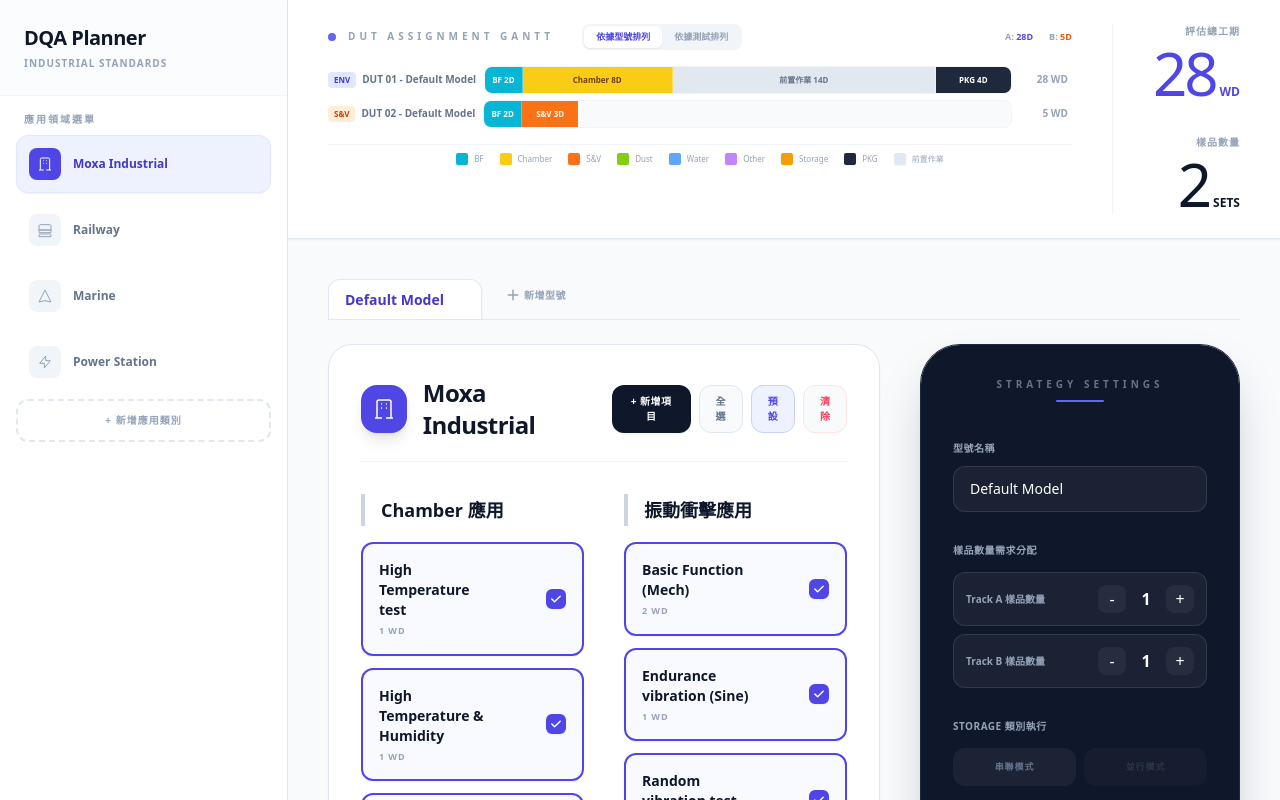
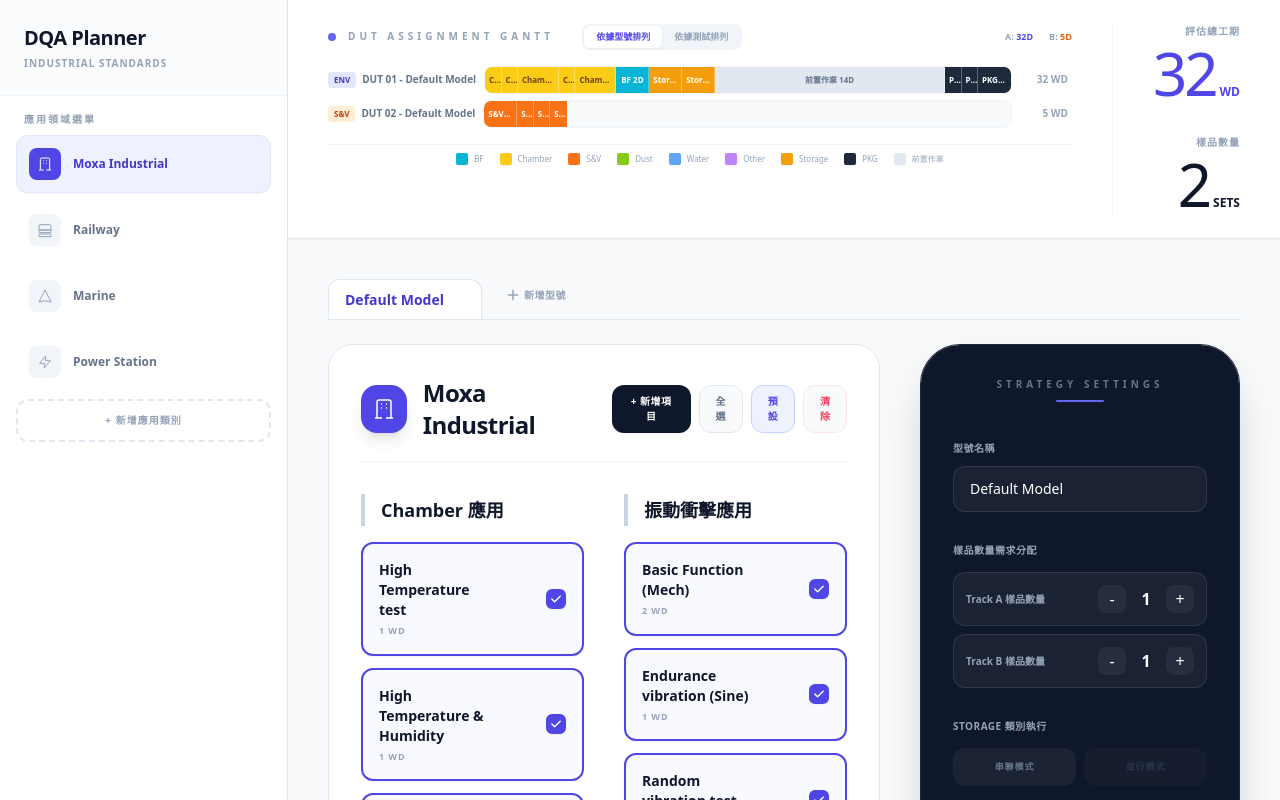
Before and after one commit to Gino831/DQASchedulePlanner, a React (Vite) app: page / in a window 1280 px wide. Shown: the top 800 px of the page. Built offline with nearby package versions, Linux system fonts and the light colour scheme.

Commit message:
feat: smart routing load balancing for altitude and IP tests

```diff
--- a/App.tsx
+++ b/App.tsx
@@ -7,6 +7,7 @@ import {
   ExecutionStrategy,
   PkgSampleStrategy,
   ModelEntry,
+  SingleSampleStrategy,
 } from './types';
 import { STANDARDS_DATA as INITIAL_DATA } from './constants';
 
@@ -136,6 +137,7 @@ const App: React.FC = () => {
   const [strategy, setStrategy] = useState<ExecutionStrategy>(ExecutionStrategy.PARALLEL);
   const [storageStrategy, setStorageStrategy] = useState<ExecutionStrategy>(ExecutionStrategy.PARALLEL);
   const [pkgStrategy, setPkgStrategy] = useState<PkgSampleStrategy>(PkgSampleStrategy.REUSE);
+  const [singleSampleStrategy, setSingleSampleStrategy] = useState<SingleSampleStrategy>(SingleSampleStrategy.AUTO);
 
   const [editingStandard, setEditingStandard] = useState<{ isNew: boolean, data: Partial<StandardData> } | null>(null);
   const [editingTest, setEditingTest] = useState<{ standardId: string, isNew: boolean, data: Partial<TestItem> } | null>(null);
@@ -240,8 +242,6 @@ const App: React.FC = () => {
   };
 
   const calculationResults = useMemo(() => {
-    const envTracks = [CategoryType.CHAMBER, CategoryType.DUST_TEST, CategoryType.WATER_TEST, CategoryType.FUNCTION, CategoryType.OTHER];
-
     let finalTotalDays = 0;
     let globalTrackATotal = 0;
     let globalTrackBTotal = 0;
@@ -250,7 +250,7 @@ const App: React.FC = () => {
 
     type Seg = { label: string; days: number; bg: string; text: string };
     const allDutRows: Array<{
-      id: string; label: string; track: 'A' | 'B' | 'C'; trackLabel: string;
+      id: string; label: string; track: 'A' | 'B' | 'C' | 'D'; trackLabel: string;
       startDay: number; segments: Seg[]; totalDays: number;
     }> = [];
 
@@ -261,177 +261,232 @@ const App: React.FC = () => {
 
       const selectedMap = model.selectedTests || {};
 
-      let appEnvSum = 0;
-      let appStorageDays: number[] = [];
-      let appPkgSum = 0;
-      let appMechSum = 0;
-      const envCatDays: Record<string, number> = {};
-      let mechBfDays = 0;
-      let mechSvDays = 0;
-      let anyPkgSelected = false;
+      const envBaseSegments: Seg[] = [];
+      let envBaseDays = 0;
+
+      const storageSegments: Seg[] = [];
+      let totalStorageDays = 0;
+
+      const altitudeSegments: Seg[] = [];
+      let altitudeDays = 0;
+
+      const ipOtherSegments: Seg[] = [];
+      let ipOtherDays = 0;
+
+      const mechSegments: Seg[] = [];
+      let mechDays = 0;
+
+      const pkgSegments: Seg[] = [];
+      let pkgDays = 0;
 
       Object.entries(standard.categories).forEach(([cat, items]) => {
         const catType = cat as CategoryType;
-        (items as TestItem[] | undefined)?.forEach(item => {
+        (items as any[] | undefined)?.forEach(item => {
           if (selectedMap[item.id]) {
-            const isPkg = item.name.toLowerCase().includes('pkg');
-            const isStorage = item.name.toLowerCase().includes('storage');
+            const nameLower = item.name.toLowerCase();
+            const isPkg = nameLower.includes('pkg');
+            const isStorage = nameLower.includes('storage');
+            const isAltitude = nameLower.includes('altitude') || item.name.includes('高空');
+
+            // ipOther includes DUST, WATER, OTHER categories (except altitude)
+            const isIpOtherCategory = [CategoryType.DUST_TEST, CategoryType.WATER_TEST, CategoryType.OTHER].includes(catType);
 
             if (isPkg) {
-              appPkgSum += item.duration;
-              anyPkgSelected = true;
-            } else if (envTracks.includes(catType)) {
-              if (isStorage) {
-                appStorageDays.push(item.duration);
+              pkgSegments.push({ label: CATEGORY_COLORS.pkg.label, days: item.duration, bg: CATEGORY_COLORS.pkg.bg, text: CATEGORY_COLORS.pkg.text });
+              pkgDays += item.duration;
+            } else if (isStorage) {
+              storageSegments.push({ label: CATEGORY_COLORS.storage.label, days: item.duration, bg: CATEGORY_COLORS.storage.bg, text: CATEGORY_COLORS.storage.text });
+              totalStorageDays += item.duration;
+            } else if (isAltitude && !isIpOtherCategory) {
+              altitudeSegments.push({ label: CATEGORY_COLORS[catType]?.label || '環境', days: item.duration, bg: CATEGORY_COLORS[catType]?.bg || 'bg-slate-100', text: CATEGORY_COLORS[catType]?.text || 'text-slate-600' });
+              altitudeDays += item.duration;
+            } else if (isIpOtherCategory || isAltitude) {
+              if (isAltitude) {
+                altitudeSegments.push({ label: CATEGORY_COLORS[catType]?.label || '高空', days: item.duration, bg: CATEGORY_COLORS[catType]?.bg || 'bg-slate-100', text: CATEGORY_COLORS[catType]?.text || 'text-slate-600' });
+                altitudeDays += item.duration;
               } else {
-                appEnvSum += item.duration;
-                envCatDays[catType] = (envCatDays[catType] || 0) + item.duration;
+                ipOtherSegments.push({ label: CATEGORY_COLORS[catType]?.label || '其他', days: item.duration, bg: CATEGORY_COLORS[catType]?.bg || 'bg-slate-100', text: CATEGORY_COLORS[catType]?.text || 'text-slate-600' });
+                ipOtherDays += item.duration;
               }
+            } else if ([CategoryType.CHAMBER, CategoryType.FUNCTION].includes(catType)) {
+              envBaseSegments.push({ label: CATEGORY_COLORS[catType]?.label || '環境', days: item.duration, bg: CATEGORY_COLORS[catType]?.bg || 'bg-slate-100', text: CATEGORY_COLORS[catType]?.text || 'text-slate-600' });
+              envBaseDays += item.duration;
             } else {
-              appMechSum += item.duration;
-              const isBF = item.name.toLowerCase().includes('basic function');
-              if (isBF) mechBfDays += item.duration;
-              else mechSvDays += item.duration;
+              mechSegments.push({ label: CATEGORY_COLORS[catType]?.label || '震動', days: item.duration, bg: CATEGORY_COLORS[catType]?.bg || 'bg-slate-100', text: CATEGORY_COLORS[catType]?.text || 'text-slate-600' });
+              mechDays += item.duration;
             }
           }
         });
       });
 
-      let totalStorageDays = 0;
-      if (appStorageDays.length > 0) {
-        totalStorageDays = appStorageDays.reduce((a, b) => a + b, 0);
-      }
+      // --- 建立 DUT Rows ---
 
-      const totalEnvDays = storageStrategy === ExecutionStrategy.PARALLEL
-        ? appEnvSum
-        : appEnvSum + totalStorageDays;
-
-      const totalPkgDays = appPkgSum;
-      const totalMechDays = appMechSum;
-
-      // 本型號的 Track A (ENV) 總時間計算
-      let envDutDays = totalEnvDays;
-      if (anyPkgSelected && pkgStrategy === PkgSampleStrategy.REUSE) {
-        envDutDays = totalEnvDays + 14 + totalPkgDays;
-      }
-
-      const storageDutDays = totalStorageDays > 0 ? (envCatDays[CategoryType.FUNCTION] || 0) + totalStorageDays : 0;
-      let trackATotal = (storageStrategy === ExecutionStrategy.PARALLEL && totalStorageDays > 0 && model.envSampleCount >= 2)
-        ? Math.max(envDutDays, storageDutDays)
-        : envDutDays;
-
-      let trackCTotal = totalPkgDays;
-      if (anyPkgSelected && pkgStrategy === PkgSampleStrategy.REUSE) {
-        trackCTotal = 0;
-      }
-
-      const trackBTotal = totalMechDays;
-
-      // 如果全實驗室策略為並聯，則時間取各型號的最大值；如果為串聯，則相加。
-      // 計算每個型號自己的 Total Days (依據此型號所需的 A/B/C 三條線是否串並排而定)
-      const modelTotalUnits = model.envSampleCount + model.mechSampleCount + (pkgStrategy === PkgSampleStrategy.INDEPENDENT ? model.pkgSampleCount : 0);
-      const modelCurrentStrategy = (modelTotalUnits <= 1) ? ExecutionStrategy.SERIAL : strategy;
-
-      let modelFinalDays = 0;
-      if (modelCurrentStrategy === ExecutionStrategy.SERIAL) {
-        modelFinalDays = trackATotal + trackBTotal + trackCTotal;
-      } else {
-        modelFinalDays = Math.max(trackATotal, trackBTotal, trackCTotal);
-      }
-
-      globalTrackATotal = strategy === ExecutionStrategy.PARALLEL ? Math.max(globalTrackATotal, trackATotal) : globalTrackATotal + trackATotal;
-      globalTrackBTotal = strategy === ExecutionStrategy.PARALLEL ? Math.max(globalTrackBTotal, trackBTotal) : globalTrackBTotal + trackBTotal;
-      globalTrackCTotal = strategy === ExecutionStrategy.PARALLEL ? Math.max(globalTrackCTotal, trackCTotal) : globalTrackCTotal + trackCTotal;
-      globalTotalUnits += modelTotalUnits;
-
-      // 產生 DUT 分配資料
-      const envSegments: Seg[] = [];
-      if (storageStrategy === ExecutionStrategy.SERIAL) {
-        [CategoryType.FUNCTION, CategoryType.CHAMBER].forEach(cat => {
-          if (envCatDays[cat] > 0) envSegments.push({ label: CATEGORY_COLORS[cat].label, days: envCatDays[cat], bg: CATEGORY_COLORS[cat].bg, text: CATEGORY_COLORS[cat].text });
-        });
-        if (totalStorageDays > 0) envSegments.push({ label: CATEGORY_COLORS.storage.label, days: totalStorageDays, bg: CATEGORY_COLORS.storage.bg, text: CATEGORY_COLORS.storage.text });
-        [CategoryType.DUST_TEST, CategoryType.WATER_TEST, CategoryType.OTHER].forEach(cat => {
-          if (envCatDays[cat] > 0) envSegments.push({ label: CATEGORY_COLORS[cat].label, days: envCatDays[cat], bg: CATEGORY_COLORS[cat].bg, text: CATEGORY_COLORS[cat].text });
-        });
-      } else {
-        [CategoryType.FUNCTION, CategoryType.CHAMBER, CategoryType.DUST_TEST, CategoryType.WATER_TEST, CategoryType.OTHER].forEach(cat => {
-          if (envCatDays[cat] > 0) envSegments.push({ label: CATEGORY_COLORS[cat].label, days: envCatDays[cat], bg: CATEGORY_COLORS[cat].bg, text: CATEGORY_COLORS[cat].text });
-        });
-      }
-
-      const mechSegments: Seg[] = [];
-      if (mechBfDays > 0) mechSegments.push({ label: CATEGORY_COLORS[CategoryType.FUNCTION].label, days: mechBfDays, bg: CATEGORY_COLORS[CategoryType.FUNCTION].bg, text: CATEGORY_COLORS[CategoryType.FUNCTION].text });
-      if (mechSvDays > 0) mechSegments.push({ label: CATEGORY_COLORS[CategoryType.VIB_SHOCK].label, days: mechSvDays, bg: CATEGORY_COLORS[CategoryType.VIB_SHOCK].bg, text: CATEGORY_COLORS[CategoryType.VIB_SHOCK].text });
-
-      const pkgSegments: Seg[] = [];
-      if (totalPkgDays > 0) pkgSegments.push({ label: CATEGORY_COLORS.pkg.label, days: totalPkgDays, bg: CATEGORY_COLORS.pkg.bg, text: CATEGORY_COLORS.pkg.text });
-
-      // Build out rows
+      const modelDuts: Array<any> = [];
       let rowCounter = 1;
-      const baseStartDay = strategy === ExecutionStrategy.SERIAL ? (globalTrackATotal - trackATotal) : 0;
-      // Note: mapping serial behavior precisely requires more complex accumulator. We'll stick to model internal startDay logic as requested.
+      const baseStartDay = strategy === ExecutionStrategy.SERIAL ? globalTrackATotal : 0;
 
       const storageIsParallel = storageStrategy === ExecutionStrategy.PARALLEL && totalStorageDays > 0 && model.envSampleCount >= 2;
       const envDutCount = storageIsParallel ? (model.envSampleCount - 1) : model.envSampleCount;
 
-      const hasEnvContent = envSegments.length > 0 || (anyPkgSelected && pkgStrategy === PkgSampleStrategy.REUSE && pkgSegments.length > 0);
-      if (hasEnvContent) {
+      // 1. 產生 Track A (ENV Base + Storage if serial)
+      const envRows: any[] = [];
+      if (envDutCount > 0 && (envBaseSegments.length > 0 || (storageSegments.length > 0 && !storageIsParallel))) {
         for (let i = 0; i < envDutCount; i++) {
-          const segs = [...envSegments];
-          if (anyPkgSelected && pkgStrategy === PkgSampleStrategy.REUSE) {
-            segs.push({ label: CATEGORY_COLORS.prep.label, days: 14, bg: CATEGORY_COLORS.prep.bg, text: CATEGORY_COLORS.prep.text });
-            segs.push(...pkgSegments);
+          const segs = [...envBaseSegments];
+          let days = envBaseDays;
+
+          if (!storageIsParallel && storageSegments.length > 0) {
+            segs.push(...storageSegments);
+            days += totalStorageDays;
           }
-          allDutRows.push({
+
+          const row = {
             id: `dut_env_${model.id}_${rowCounter}`, label: `DUT ${String(rowCounter).padStart(2, '0')} - ${model.name}`,
-            track: 'A', trackLabel: 'ENV', startDay: baseStartDay, segments: segs, totalDays: envDutDays,
+            track: 'A', trackLabel: 'ENV', startDay: baseStartDay, segments: segs, totalDays: days,
+          };
+          envRows.push(row);
+          modelDuts.push(row);
+          rowCounter++;
+        }
+      }
+
+      // 2. 獨立的 Storage 樣品 (Track A)
+      if (storageIsParallel) {
+        const segs = [];
+        const bfSeg = envBaseSegments.find(s => s.label === CATEGORY_COLORS[CategoryType.FUNCTION].label);
+        let sDays = totalStorageDays;
+        if (bfSeg) {
+          segs.push(bfSeg);
+          sDays += bfSeg.days;
+        }
+        segs.push(...storageSegments);
+
+        const row = {
+          id: `dut_storage_${model.id}_${rowCounter}`, label: `DUT ${String(rowCounter).padStart(2, '0')} - ${model.name}`,
+          track: 'A', trackLabel: 'Storage', startDay: baseStartDay, segments: segs, totalDays: sDays,
+        };
+        modelDuts.push(row);
+        envRows.push(row); // Storage also acts as an ENV row target for load-balancing if needed
+        rowCounter++;
+      }
+
+      // 3. 產生 Track B (Mech)
+      const mechRows: any[] = [];
+      const mechStart = baseStartDay;
+      if (model.mechSampleCount > 0 && mechSegments.length > 0) {
+        for (let i = 0; i < model.mechSampleCount; i++) {
+          const row = {
+            id: `dut_mech_${model.id}_${rowCounter}`, label: `DUT ${String(rowCounter).padStart(2, '0')} - ${model.name}`,
+            track: 'B', trackLabel: 'S&V', startDay: mechStart, segments: [...mechSegments], totalDays: mechDays,
+          };
+          mechRows.push(row);
+          modelDuts.push(row);
+          rowCounter++;
+        }
+      }
+
+      // 4. 智慧負載平衡 (Smart Routing)
+
+      // 高空 (Altitude) -> 找目前 ENV Rows 中最短的，接在後面
+      if (altitudeSegments.length > 0) {
+        if (envRows.length > 0) {
+          envRows.sort((a, b) => a.totalDays - b.totalDays);
+          const targetRow = envRows[0];
+          targetRow.segments.push(...altitudeSegments);
+          targetRow.totalDays += altitudeDays;
+        } else {
+          modelDuts.push({
+            id: `dut_alt_${model.id}_${rowCounter}`, label: `DUT ${String(rowCounter).padStart(2, '0')} - ${model.name}`,
+            track: 'A', trackLabel: 'ENV (Alt)', startDay: baseStartDay, segments: [...altitudeSegments], totalDays: altitudeDays,
           });
           rowCounter++;
         }
       }
 
-      if (storageIsParallel) {
-        const storageSegs: Seg[] = [];
-        const bfDays = envCatDays[CategoryType.FUNCTION] || 0;
-        if (bfDays > 0) storageSegs.push({ label: CATEGORY_COLORS[CategoryType.FUNCTION].label, days: bfDays, bg: CATEGORY_COLORS[CategoryType.FUNCTION].bg, text: CATEGORY_COLORS[CategoryType.FUNCTION].text });
-        storageSegs.push({ label: CATEGORY_COLORS.storage.label, days: totalStorageDays, bg: CATEGORY_COLORS.storage.bg, text: CATEGORY_COLORS.storage.text });
-        allDutRows.push({
-          id: `dut_storage_${model.id}_${rowCounter}`, label: `DUT ${String(rowCounter).padStart(2, '0')} - ${model.name}`,
-          track: 'A', trackLabel: 'Storage', startDay: baseStartDay, segments: storageSegs, totalDays: bfDays + totalStorageDays,
+      // IP / Other -> 找目前 ENV 或 MECH 中最短的，或獨立
+      if (ipOtherSegments.length > 0) {
+        if (singleSampleStrategy === SingleSampleStrategy.INDEPENDENT) {
+          modelDuts.push({
+            id: `dut_ip_${model.id}_${rowCounter}`, label: `DUT ${String(rowCounter).padStart(2, '0')} - ${model.name}`,
+            track: 'D', trackLabel: 'IP/Misc', startDay: baseStartDay, segments: [...ipOtherSegments], totalDays: ipOtherDays,
           });
           rowCounter++;
-      }
-
-      if (trackBTotal > 0 && model.mechSampleCount > 0) {
-        const mechStart = baseStartDay + (modelCurrentStrategy === ExecutionStrategy.SERIAL ? trackATotal : 0);
-        for (let i = 0; i < model.mechSampleCount; i++) {
-          allDutRows.push({
-            id: `dut_mech_${model.id}_${rowCounter}`, label: `DUT ${String(rowCounter).padStart(2, '0')} - ${model.name}`,
-            track: 'B', trackLabel: 'S&V', startDay: mechStart, segments: [...mechSegments], totalDays: trackBTotal,
+        } else {
+          const candidates = [...envRows, ...mechRows];
+          if (candidates.length > 0) {
+            candidates.sort((a, b) => a.totalDays - b.totalDays);
+            const targetRow = candidates[0];
+            targetRow.segments.push(...ipOtherSegments);
+            targetRow.totalDays += ipOtherDays;
+          } else {
+            modelDuts.push({
+              id: `dut_ip_${model.id}_${rowCounter}`, label: `DUT ${String(rowCounter).padStart(2, '0')} - ${model.name}`,
+              track: 'A', trackLabel: 'IP/Misc', startDay: baseStartDay, segments: [...ipOtherSegments], totalDays: ipOtherDays,
             });
             rowCounter++;
           }
         }
+      }
 
-      if (pkgStrategy === PkgSampleStrategy.INDEPENDENT && trackCTotal > 0 && model.pkgSampleCount > 0) {
-        const pkgStart = baseStartDay + (modelCurrentStrategy === ExecutionStrategy.SERIAL ? (trackATotal + trackBTotal) : 0);
+      // 5. 產生 Track C (PKG)
+      if (pkgSegments.length > 0) {
+        if (pkgStrategy === PkgSampleStrategy.REUSE) {
+          if (envRows.length > 0) {
+            envRows.sort((a, b) => b.totalDays - a.totalDays);
+            const targetRow = envRows[0];
+            targetRow.segments.push({ label: CATEGORY_COLORS.prep.label, days: 14, bg: CATEGORY_COLORS.prep.bg, text: CATEGORY_COLORS.prep.text });
+            targetRow.segments.push(...pkgSegments);
+            targetRow.totalDays += 14 + pkgDays;
+          } else {
+            modelDuts.push({
+              id: `dut_pkg_${model.id}_${rowCounter}`, label: `DUT ${String(rowCounter).padStart(2, '0')} - ${model.name}`,
+              track: 'C', trackLabel: 'PKG', startDay: baseStartDay, segments: [{ label: CATEGORY_COLORS.prep.label, days: 14, bg: CATEGORY_COLORS.prep.bg, text: CATEGORY_COLORS.prep.text }, ...pkgSegments], totalDays: 14 + pkgDays,
+            });
+            rowCounter++;
+          }
+        } else {
           for (let i = 0; i < model.pkgSampleCount; i++) {
-          allDutRows.push({
+            modelDuts.push({
               id: `dut_pkg_${model.id}_${rowCounter}`, label: `DUT ${String(rowCounter).padStart(2, '0')} - ${model.name}`,
-            track: 'C', trackLabel: 'PKG', startDay: pkgStart, segments: [...pkgSegments], totalDays: trackCTotal,
+              track: 'C', trackLabel: 'PKG', startDay: baseStartDay, segments: [...pkgSegments], totalDays: pkgDays,
             });
             rowCounter++;
           }
         }
+      }
+
+      // --- 結算 Model 的時間與數量 ---
+      let maxA = 0, maxB = 0, maxC = 0, maxD = 0;
+      modelDuts.forEach(d => {
+        if (d.track === 'A') maxA = Math.max(maxA, d.totalDays);
+        if (d.track === 'B') maxB = Math.max(maxB, d.totalDays);
+        if (d.track === 'C') maxC = Math.max(maxC, d.totalDays);
+        if (d.track === 'D') maxD = Math.max(maxD, d.totalDays);
+      });
+
+      // Update global tracking
+      if (strategy === ExecutionStrategy.SERIAL) {
+        const shiftAmount = globalTrackATotal;
+        modelDuts.forEach(d => d.startDay += shiftAmount);
+        globalTrackATotal += Math.max(maxA, maxB, maxC, maxD);
+      } else {
+        globalTrackATotal = Math.max(globalTrackATotal, maxA);
+        globalTrackBTotal = Math.max(globalTrackBTotal, maxB);
+        globalTrackCTotal = Math.max(globalTrackCTotal, maxC);
+        globalTrackATotal = Math.max(globalTrackATotal, maxD); // Independent IP tracked in A's timespan
+      }
+
+      const modelTotalUnits = model.envSampleCount + model.mechSampleCount + (pkgStrategy === PkgSampleStrategy.INDEPENDENT ? model.pkgSampleCount : 0) + (ipOtherSegments.length > 0 && singleSampleStrategy === SingleSampleStrategy.INDEPENDENT ? 1 : 0);
+      globalTotalUnits += modelTotalUnits;
+
+      allDutRows.push(...modelDuts);
     });
 
     if (strategy === ExecutionStrategy.SERIAL) {
-      finalTotalDays = globalTrackATotal + globalTrackBTotal + globalTrackCTotal;
+      finalTotalDays = globalTrackATotal;
     } else {
       finalTotalDays = Math.max(globalTrackATotal, globalTrackBTotal, globalTrackCTotal);
     }
-
 
     if (sortBy === 'track') {
       allDutRows.sort((a, b) => {
@@ -439,11 +494,6 @@ const App: React.FC = () => {
         return a.label.localeCompare(b.label);
       });
     } else {
-      // Sort by model name then track
-      // Extract model name from label if we didn't add modelId explicitely (we have it in map, but the rows are flattened)
-      // Actually simpler: just use insertion order for model (original array is pushed by model loop)
-      // but to be safe we sort by label if needed, or if we preserve insertion it's already sorted by model!
-      // To strictly ensure:
       allDutRows.sort((a, b) => {
         const modelA = a.id.split('_')[2];
         const modelB = b.id.split('_')[2];
@@ -462,7 +512,7 @@ const App: React.FC = () => {
       currentStrategy: strategy,
       dutRows: allDutRows,
     };
-  }, [standards, models, strategy, storageStrategy, pkgStrategy, sortBy]);
+  }, [standards, models, strategy, storageStrategy, pkgStrategy, singleSampleStrategy, sortBy]);
 
 
   return (
@@ -638,18 +688,17 @@ const App: React.FC = () => {
                     )}
                     {models.length > 1 && (
                       <button
-                        onClick={(e) => {
+                        onPointerDown={(e) => {
                           e.stopPropagation();
                           e.preventDefault();
-                          if (window.confirm(`確定要刪除型號 ${model.name} 嗎？`)) {
                           const newModels = models.filter(m => m.id !== model.id);
                           setModels(newModels);
                           if (activeModelId === model.id) {
                             setActiveModelId(newModels[0].id);
                           }
-                          }
                         }}
                         className="w-4 h-4 rounded-full flex items-center justify-center hover:bg-rose-100 hover:text-rose-600 transition-colors"
+                        title="刪除型號"
                       >
                         ×
                       </button>
@@ -813,6 +862,29 @@ const App: React.FC = () => {
                       {activeModel.envSampleCount < 2 && storageStrategy === ExecutionStrategy.PARALLEL && (
                         <p className="text-[9px] text-amber-400 mt-1">⚠ Track A 樣品需 ≥ 2 才可啟用並聯</p>
                       )}
+                    </div>
+
+
+                    {/* Single Sample Strategy (Smart Routing) */}
+                    <div className="space-y-3">
+                      <label className="text-[10px] font-bold text-slate-400 uppercase tracking-wider">高空/IP/鹽霧 執行策略</label>
+                      <div className="grid grid-cols-2 gap-2">
+                        <button
+                          onClick={() => setSingleSampleStrategy(SingleSampleStrategy.AUTO)}
+                          className={`py-3 rounded-xl text-[9px] font-black tracking-widest uppercase transition-all ${singleSampleStrategy === SingleSampleStrategy.AUTO ? 'bg-indigo-600 shadow-lg ring-1 ring-white/20 text-white' : 'bg-white/5 text-slate-500 hover:bg-white/10'}`}
+                        >
+                          智慧平衡分流
+                        </button>
+                        <button
+                          onClick={() => setSingleSampleStrategy(SingleSampleStrategy.INDEPENDENT)}
+                          className={`py-3 rounded-xl text-[9px] font-black tracking-widest uppercase transition-all ${singleSampleStrategy === SingleSampleStrategy.INDEPENDENT ? 'bg-indigo-600 shadow-lg ring-1 ring-white/20 text-white' : 'bg-white/5 text-slate-500 hover:bg-white/10'}`}
+                        >
+                          消耗獨立樣品
+                        </button>
+                      </div>
+                      <p className="text-[8px] text-slate-500 text-center font-medium italic mt-1">
+                        {singleSampleStrategy === SingleSampleStrategy.AUTO ? "💡 自動搜尋最短工期的樣品接續" : "💡 配置一台獨立新機專職執行"}
+                      </p>
                     </div>
 
                     {/* PKG Strategy */}
--- a/types.ts
+++ b/types.ts
@@ -44,3 +44,8 @@ export interface ModelEntry {
   mechSampleCount: number;
   pkgSampleCount: number;
 }
+
+export enum SingleSampleStrategy {
+  AUTO = 'AUTO', // 自動找最短路徑接續
+  INDEPENDENT = 'INDEPENDENT' // 獨立樣品
+}
```
Lines whose indentation alone changed are shown as unchanged.
